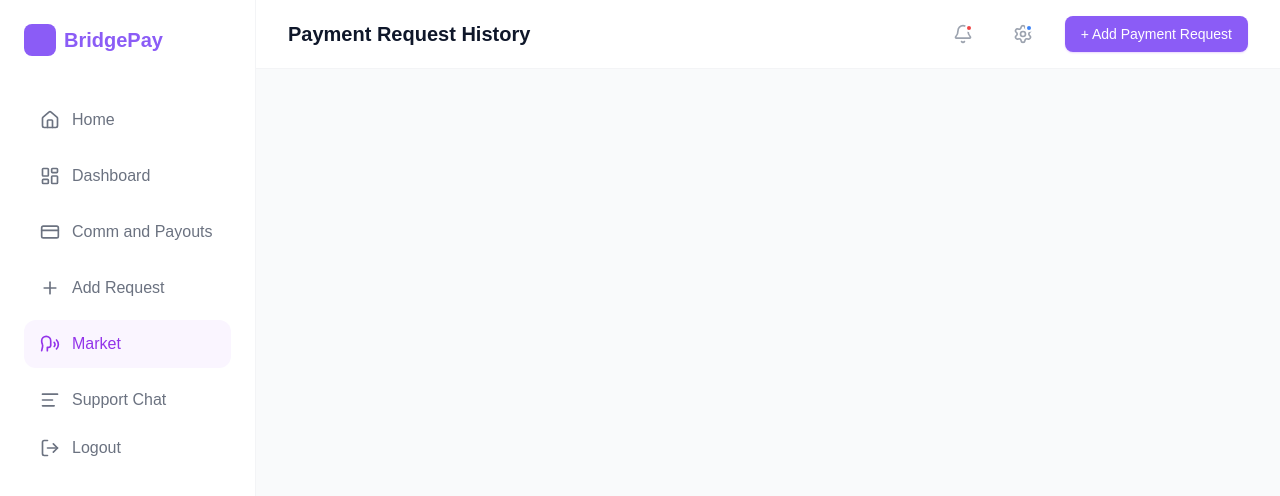
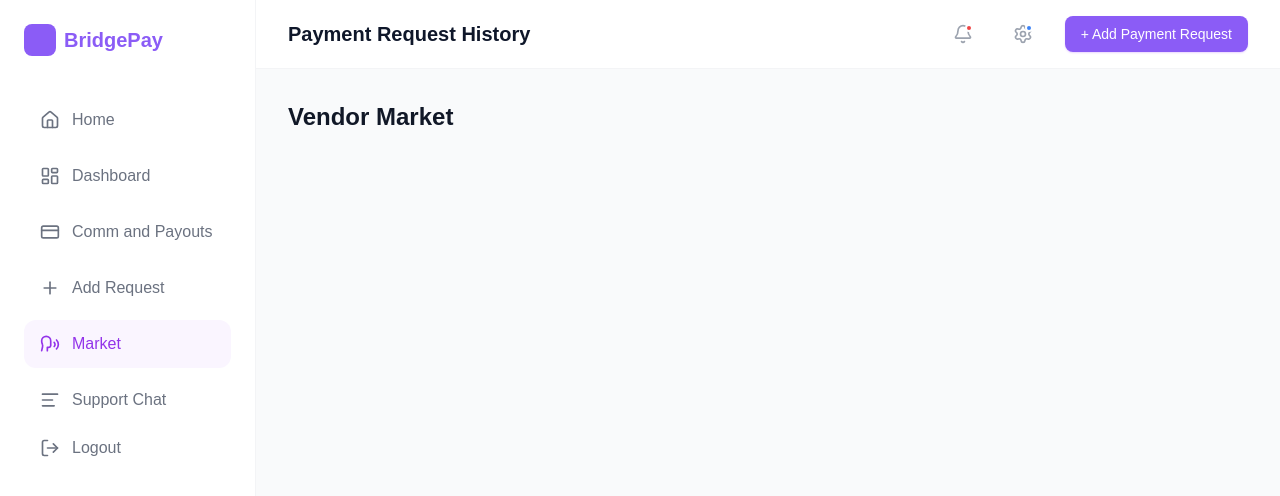
Before and after one commit to Abusadiq006/bridge-pay-dashboard, a React (Vite) app: page /dashboard/market in a window 1280 px wide. Shown: the top 496 px of the page. Built offline with nearby package versions, Linux system fonts and the light colour scheme; a web font is replaced by a local one.

Commit message:
head sec

```diff
--- a/src/pages/Market.jsx
+++ b/src/pages/Market.jsx
@@ -25,7 +25,9 @@ const Market = () => {
                     <div className="max-w-7xl mx-auto">
 
                         {/* Header Section */}
-                        <div className="flex flex-col md:flex-row md:items-center justify-between gap-4 mb-8"></div>
+                        <div className="flex flex-col md:flex-row md:items-center justify-between gap-4 mb-8">
+                            <h1 className="text-2xl font-bold text-gray-900">Vendor Market</h1>
+                        </div>
                     </div>
                 </main>
             </div>
```
